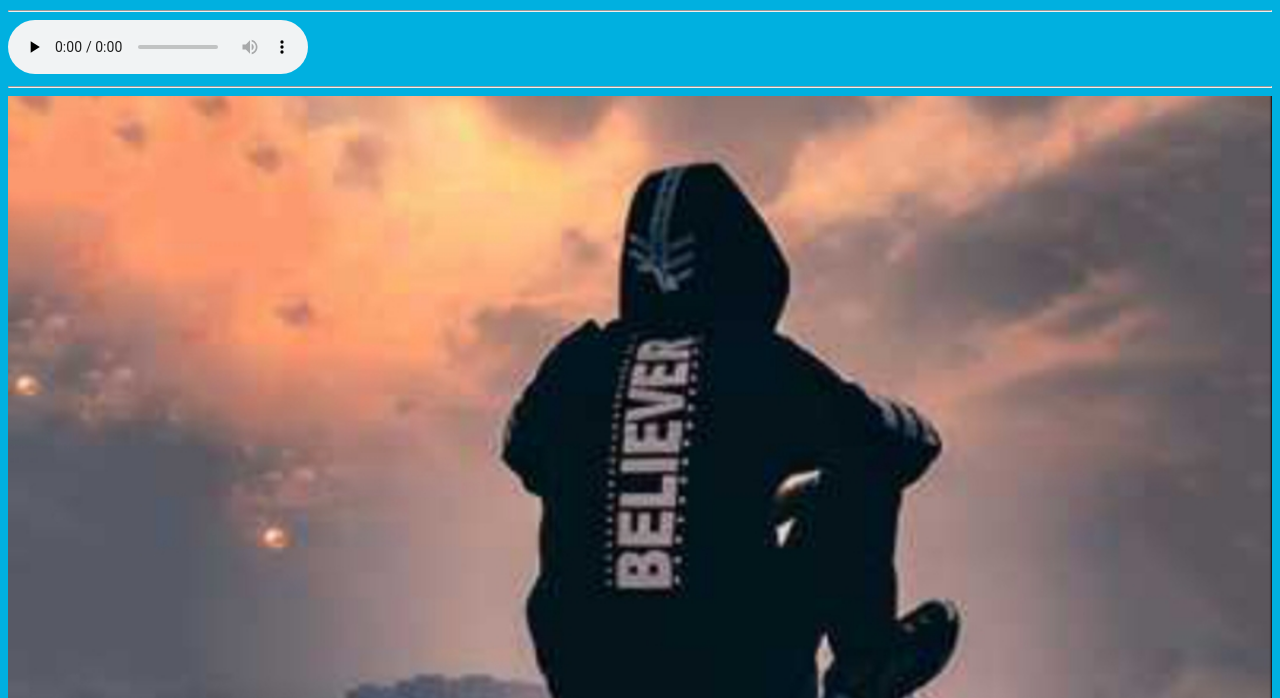
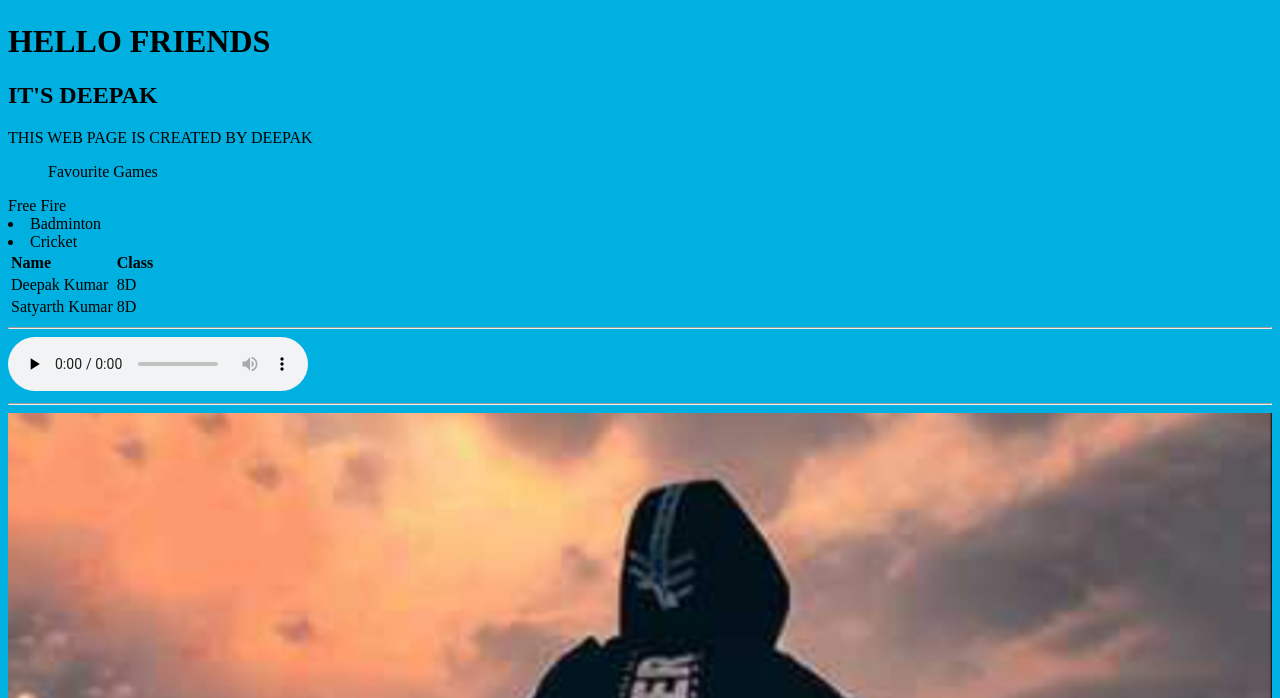
Before and after one commit to AyushSingh05991/AyushSingh05991, a plain HTML site: page index.html in a window 1280 px wide. Shown: the part 2422-3120 px from the top of the page. Drawn offline with Linux system fonts and the light colour scheme.

Commit message:
Update index.html

```diff
--- a/index.html
+++ b/index.html
@@ -33,7 +33,29 @@
   <u>It's Ayush Singh.</u>
   <hr>
   <video src="Music1.mp4" Controls loop fullscreen width="100%">
+
   </video>
+<h1> HELLO FRIENDS </h1>
+<h2> IT'S DEEPAK </h2>
+<p> THIS WEB PAGE IS CREATED BY DEEPAK </p>
+<ul> Favourite Games </ul
+<li> Free Fire
+<li> Badminton
+<li> Cricket
+<table>
+<tr>
+<th> Name </th>
+<th> Class </th>
+</tr>
+<tr>
+<td> Deepak Kumar </td>
+<td> 8D </td>
+</tr>
+<tr>
+<td> Satyarth Kumar </td>
+<td> 8D </td>
+</tr>
+</table>
   <hr>
   <audio src="New Op.mp3" Controls loop unmuted preload="none">
     </audio>
```
